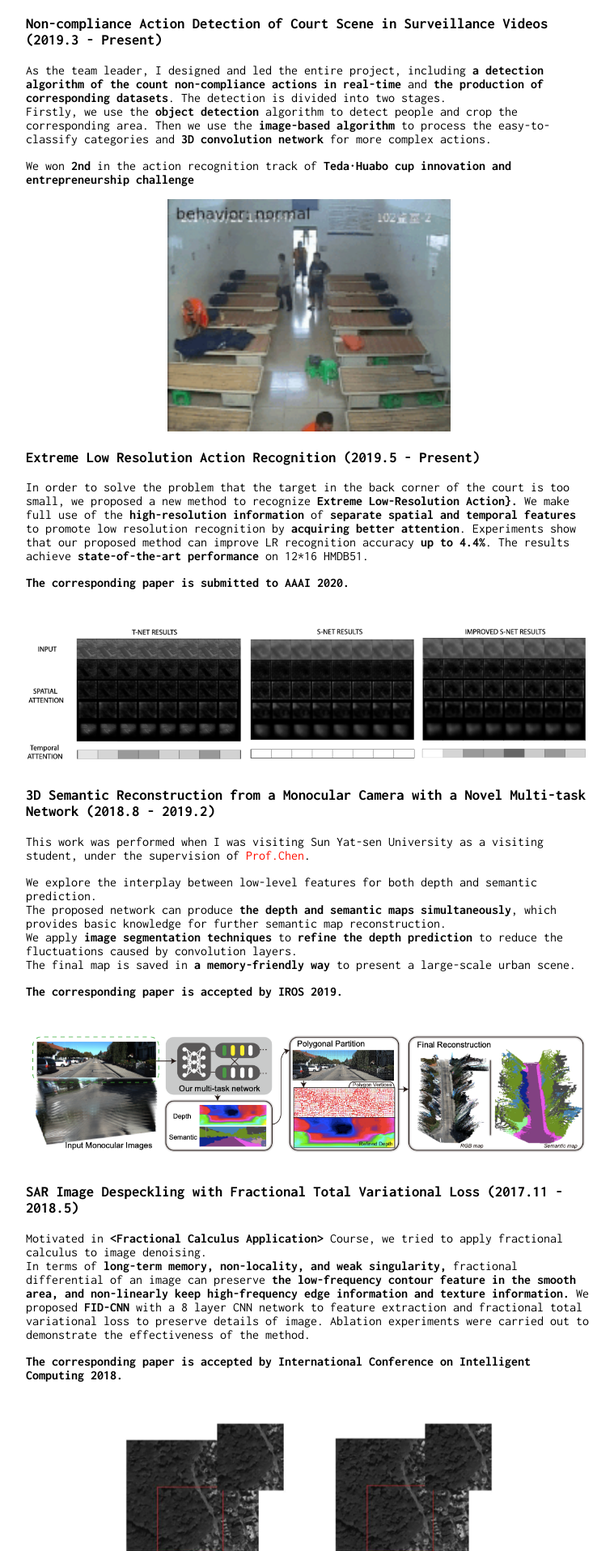
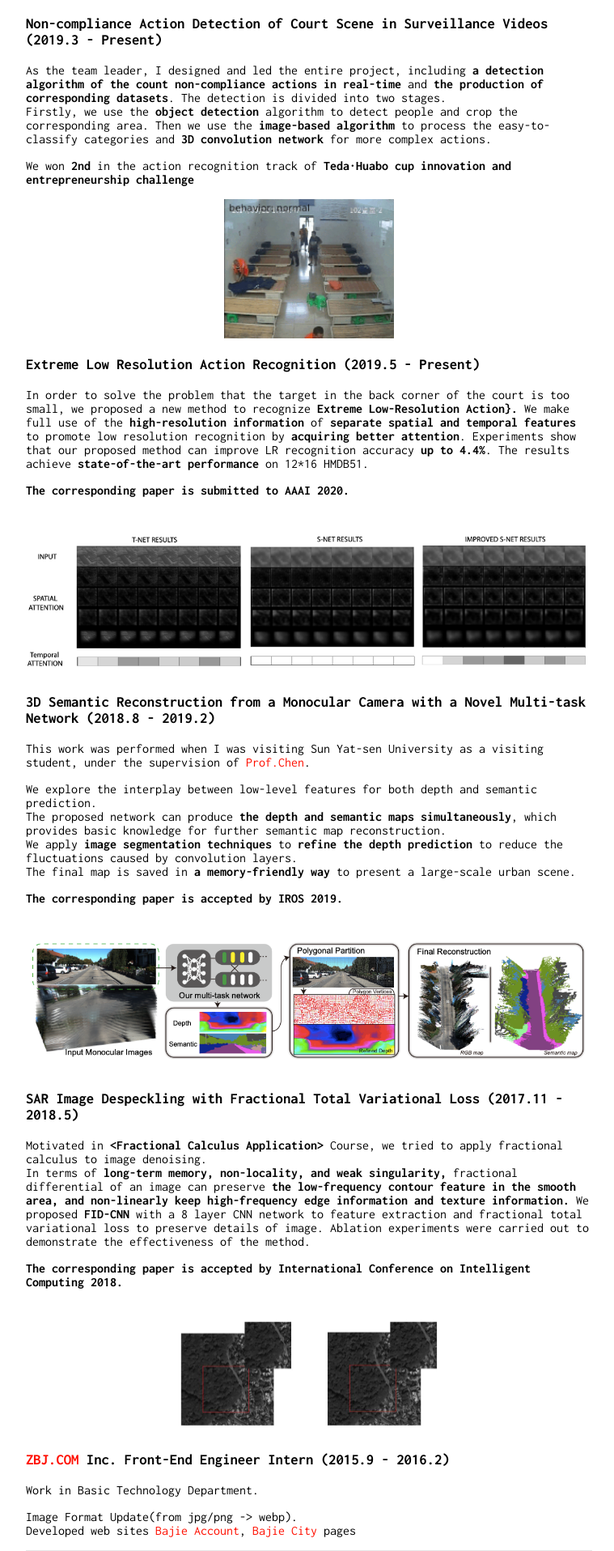
Before and after one commit to RaymondByc/raymondbyc-github.io, a Jekyll site: the page built from index.md, in a window 1280 px wide. Shown: the part 1058-2974 px from the top of the page at 81% size, without its empty margins (258-1017 px from the left). Built offline with Jekyll 4.4.1, drawn with Linux system fonts in a browser that asks for light colours; our own code applies the rules of GitHub Pages for plain Markdown files.

Commit message:
index update.

```diff
--- a/index.md
+++ b/index.md
@@ -46,7 +46,7 @@ Then we use the __image-based algorithm__ to process the easy-to-classify catego
 
 We won __2nd__ in the action recognition track of __Teda·Huabo cup innovation and entrepreneurship challenge__
 
-<div style="text-align:center;"><img src="images/teda.gif" width="50%" text-align="center"></div>
+<div style="text-align:center;"><img src="images/teda.gif" width="30%" text-align="center"></div>
 
 ### Extreme Low Resolution Action Recognition (2019.5 - Present)
 
@@ -81,7 +81,7 @@ Ablation experiments were carried out to demonstrate the effectiveness of the me
 
 __The corresponding paper is accepted by International Conference on Intelligent Computing 2018.__
 
-<img src="images/FID.png" width="100%">
+<div style="text-align:center;"><img src="images/FID.png" width="70%"></div>
 
 ### [ZBJ.COM](https://zbj.com) Inc.   Front-End Engineer Intern (2015.9 - 2016.2)
 
```
